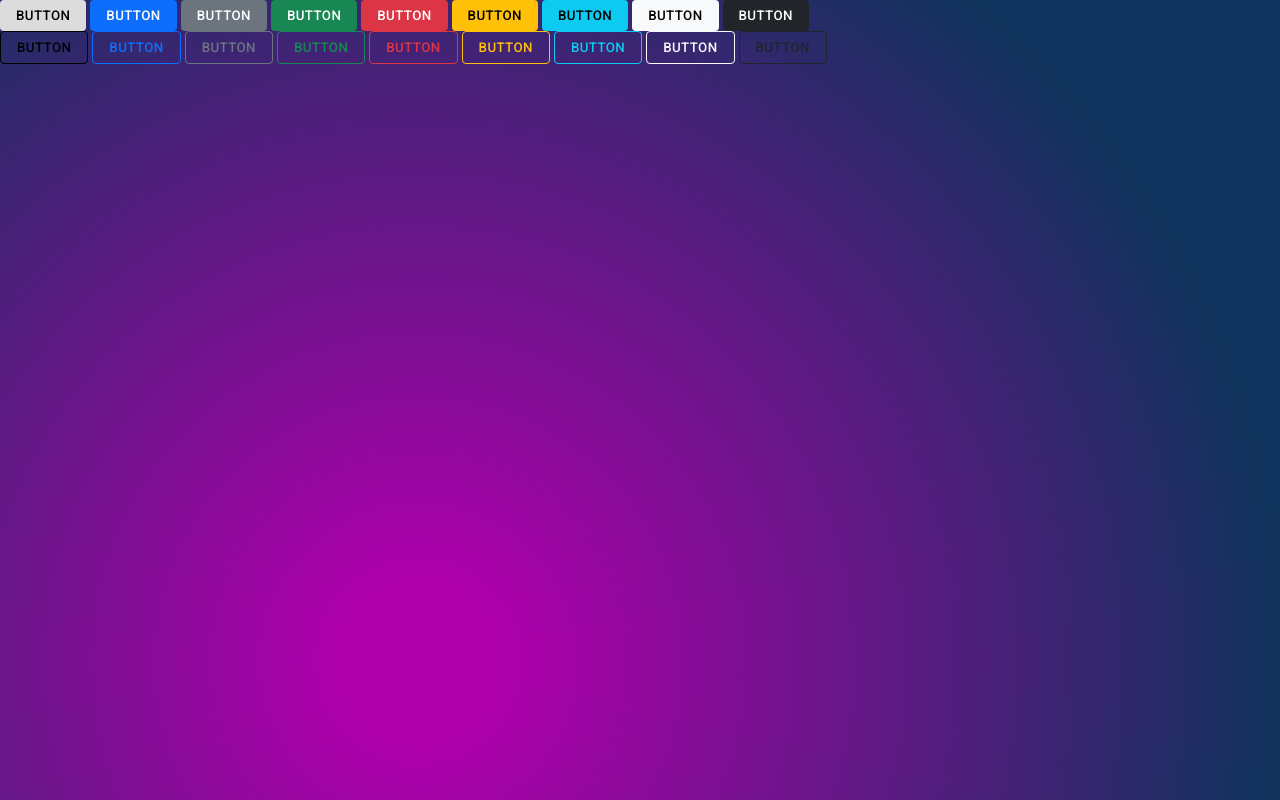
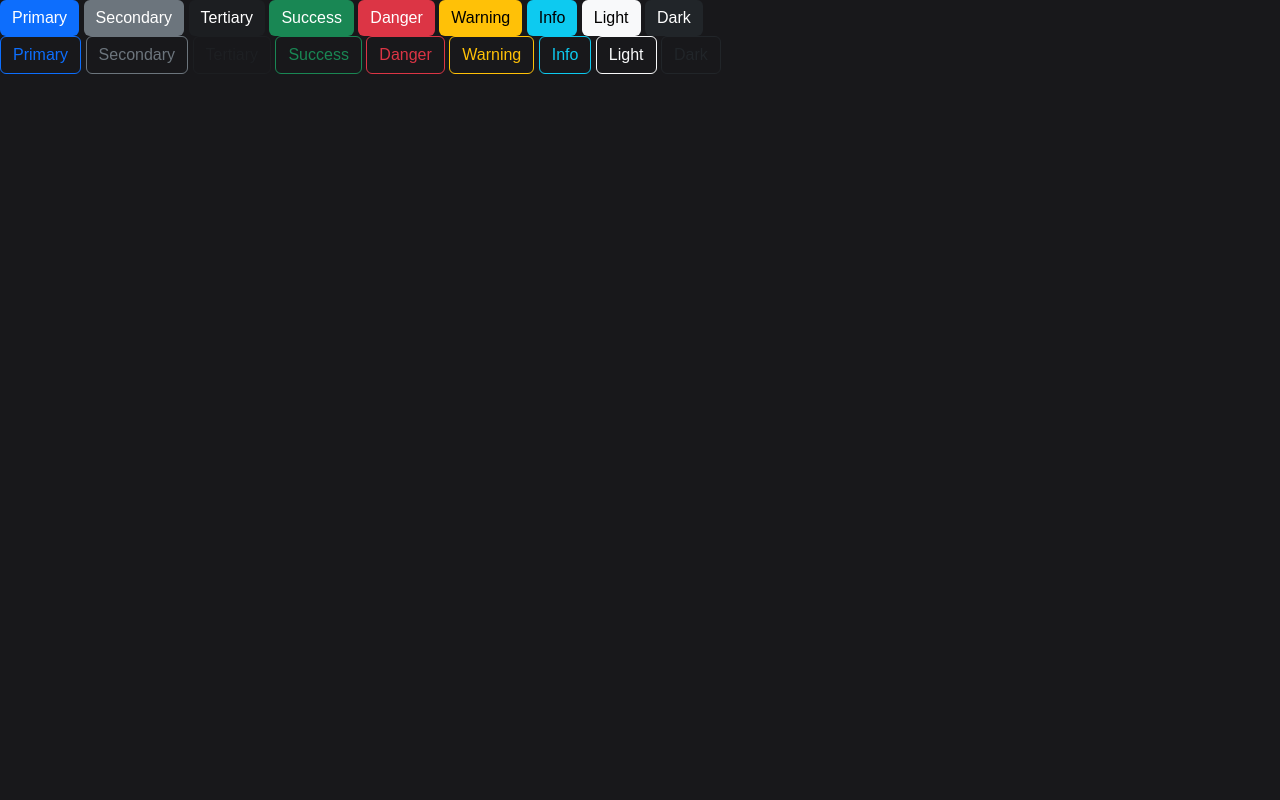
Before and after one commit to victorbadaro/css-only, a plain HTML site: page index.html in a window 1280 px wide. Drawn offline with Linux system fonts and the light colour scheme.

Commit message:
refactor: improve bootstrap components

```diff
--- a/index.css
+++ /dev/null
@@ -1,110 +0,0 @@
-* {
-  margin: 0;
-  padding: 0;
-  box-sizing: border-box;
-}
-
-body, button {
-  font-family: Roboto, serif;
-}
-
-body {
-  min-height: 100vh;
-  background-image: radial-gradient( circle farthest-corner at 32.7% 82.7%,  rgba(173,0,171,1) 8.3%, rgba(15,51,92,1) 79.4% );
-  color: #fff;
-}
-
-a {
-  text-decoration: none;
-  color: inherit;
-}
-
-button {
-  cursor: pointer;
-  padding: 8px 16px;
-  border: none;
-  border-radius: 4px;
-  font-weight: 500;
-  text-transform: uppercase;
-  letter-spacing: 0.4px;
-  background-color: gainsboro;
-  color: #000;
-}
-
-button.primary {
-  background-color: #0d6efd;
-  color: #fff;
-}
-
-button.secondary {
-  background-color: #6c757d;
-  color: #fff;
-}
-
-button.success {
-  background-color: #198754;
-  color: #fff;
-}
-
-button.danger {
-  background-color: #dc3545;
-  color: #fff;
-}
-
-button.warning {
-  background-color: #ffc107;
-  color: #000;
-}
-
-button.info {
-  background-color: #0dcaf0;
-  color: #000;
-}
-
-button.light {
-  background-color: #f8f9fa;
-  color: #000;
-}
-
-button.dark {
-  background-color: #212529;
-  color: #fff;
-}
-
-/* Outlined buttons */
-button.outlined {
-  border: 1px solid;
-  background-color: transparent;
-}
-
-button.primary.outlined {
-  color: #0d6efd;
-}
-
-button.secondary.outlined {
-  color: #6c757d;
-}
-
-button.success.outlined {
-  color: #198754;
-}
-
-button.danger.outlined {
-  color: #dc3545;
-}
-
-button.warning.outlined {
-  color: #ffc107;
-}
-
-button.info.outlined {
-  color: #0dcaf0;
-}
-
-button.light.outlined {
-  color: #f8f9fa;
-}
-
-button.dark.outlined {
-  color: #212529;
-}
--- a/index.html
+++ b/index.html
@@ -4,35 +4,34 @@
 <head>
   <meta charset="utf-8">
   <meta name="viewport" content="width=device-width, initial-scale=1.0">
-  <link rel="preconnect" href="https://fonts.googleapis.com">
-  <link rel="preconnect" href="https://fonts.gstatic.com" crossorigin>
-  <link href="https://fonts.googleapis.com/css2?family=Roboto:wght@400;500;700&display=swap" rel="stylesheet">
-  <link rel="stylesheet" href="./index.css">
+  <link rel="stylesheet" href="./styles/index.css">
+  <link rel="stylesheet" href="./styles/bootstrap.css">
   <title>CSS Only</title>
 </head>
 
 <body>
   <div>
-    <button type="button">Button</button>
-    <button type="button" class="primary">Button</button>
-    <button type="button" class="secondary">Button</button>
-    <button type="button" class="success">Button</button>
-    <button type="button" class="danger">Button</button>
-    <button type="button" class="warning">Button</button>
-    <button type="button" class="info">Button</button>
-    <button type="button" class="light">Button</button>
-    <button type="button" class="dark">Button</button>
+    <button type="button" class="btn btn-primary">Primary</button>
+    <button type="button" class="btn btn-secondary">Secondary</button>
+    <button type="button" class="btn btn-tertiary">Tertiary</button>
+    <button type="button" class="btn btn-success">Success</button>
+    <button type="button" class="btn btn-danger">Danger</button>
+    <button type="button" class="btn btn-warning">Warning</button>
+    <button type="button" class="btn btn-info">Info</button>
+    <button type="button" class="btn btn-light">Light</button>
+    <button type="button" class="btn btn-dark">Dark</button>
   </div>
+
   <div>
-    <button type="button" class="outlined">Button</button>
-    <button type="button" class="primary outlined">Button</button>
-    <button type="button" class="secondary outlined">Button</button>
-    <button type="button" class="success outlined">Button</button>
-    <button type="button" class="danger outlined">Button</button>
-    <button type="button" class="warning outlined">Button</button>
-    <button type="button" class="info outlined">Button</button>
-    <button type="button" class="light outlined">Button</button>
-    <button type="button" class="dark outlined">Button</button>
+    <button type="button" class="btn btn-outline-primary">Primary</button>
+    <button type="button" class="btn btn-outline-secondary">Secondary</button>
+    <button type="button" class="btn btn-outline-tertiary">Tertiary</button>
+    <button type="button" class="btn btn-outline-success">Success</button>
+    <button type="button" class="btn btn-outline-danger">Danger</button>
+    <button type="button" class="btn btn-outline-warning">Warning</button>
+    <button type="button" class="btn btn-outline-info">Info</button>
+    <button type="button" class="btn btn-outline-light">Light</button>
+    <button type="button" class="btn btn-outline-dark">Dark</button>
   </div>
 </body>
 <html>
--- /dev/null
+++ b/styles/index.css
@@ -0,0 +1,21 @@
+* {
+  margin: 0;
+  padding: 0;
+  border: 0;
+  box-sizing: border-box;
+}
+
+body {
+  font-family: Arial, Helvetica, sans-serif;
+  background-color: #18181b;
+  color: #f4f4f5;
+}
+
+a {
+  text-decoration: none;
+  color: inherit;
+}
+
+button {
+  cursor: pointer;
+}
```
Also changed, not shown: styles/bootstrap.css (added).
